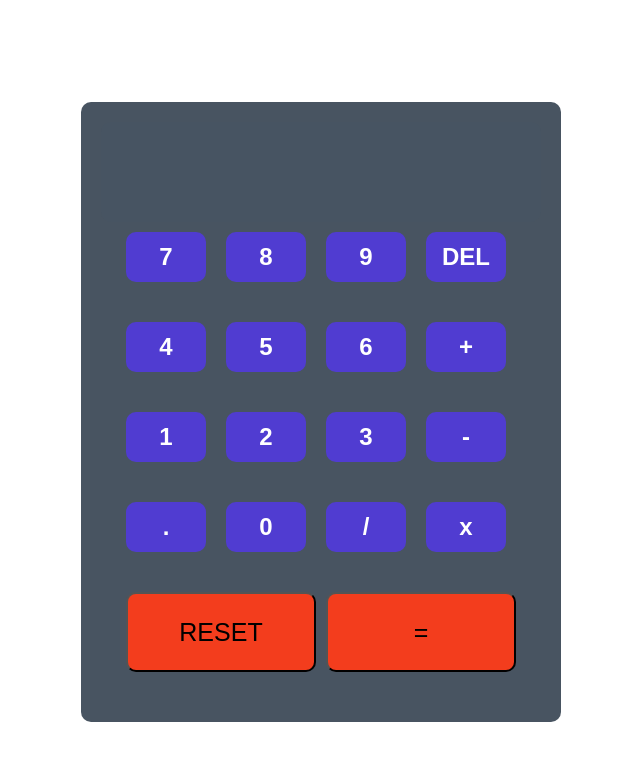
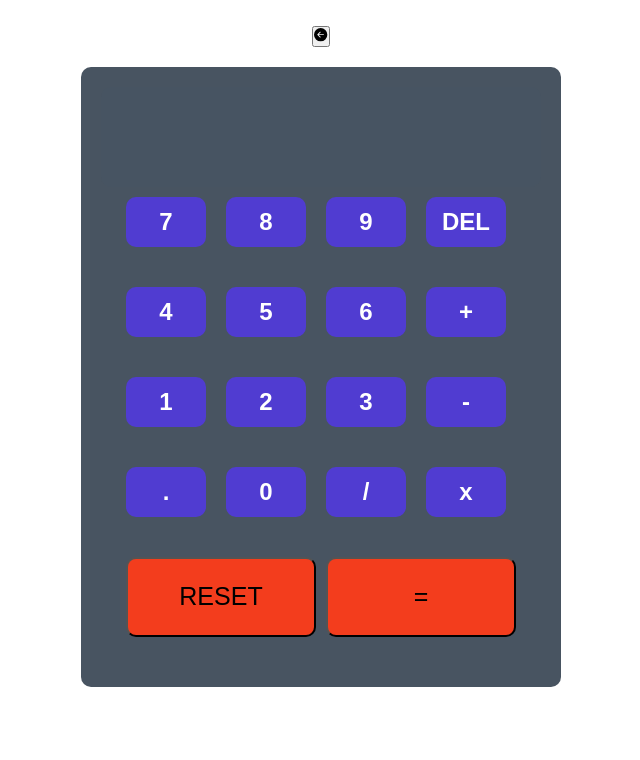
Before and after one commit to jyotirmoy-sinhababu/react-calculator, a React (Create React App) app: page / in a window 1280 px wide. Shown: the top 760 px of the page, without its empty margins (319-959 px from the left). Built offline with nearby package versions, Linux system fonts and the light colour scheme.

Commit message:
toggleBtn comp created

```diff
--- a/package.json
+++ b/package.json
@@ -8,6 +8,7 @@
     "@testing-library/user-event": "^13.5.0",
     "react": "^18.2.0",
     "react-dom": "^18.2.0",
+    "react-icons": "^4.10.1",
     "react-scripts": "5.0.1",
     "web-vitals": "^2.1.4"
   },
--- /dev/null
+++ b/src/components/toggleBtn/ToggleBtn.jsx
@@ -0,0 +1,17 @@
+import React, { useContext } from 'react';
+import { globalContext } from '../../dataContext/DataProvider';
+
+import { BsArrowLeftCircleFill, BsArrowRightCircleFill } from 'react-icons/bs';
+
+const ToggleBtn = () => {
+  const { isActive, setIsActive } = useContext(globalContext);
+  return (
+    <div>
+      <button>
+        {!isActive ? <BsArrowLeftCircleFill /> : <BsArrowRightCircleFill />}
+      </button>
+    </div>
+  );
+};
+
+export default ToggleBtn;
--- a/src/dataContext/DataProvider.jsx
+++ b/src/dataContext/DataProvider.jsx
@@ -4,6 +4,8 @@ import { createContext } from 'react';
 export const globalContext = createContext();
 
 const DataProvider = ({ children }) => {
+  const [isActive, setIsActive] = useState(false);
+
   const [cal, setCal] = useState({
     numOne: '',
     numTwo: '',
@@ -73,8 +75,10 @@ const DataProvider = ({ children }) => {
         evaluteFunction,
         detectSign,
         resetFunction,
+        cancelBtn,
+        setIsActive,
         cal,
-        cancelBtn,
+        isActive,
       }}
     >
       {children}
--- a/src/wrapper/Wrapper.jsx
+++ b/src/wrapper/Wrapper.jsx
@@ -1,13 +1,14 @@
 import React from 'react';
 import BtnWrapper from '../components/btnWrapper/BtnWrapper';
 import Screen from '../components/screen/Screen';
+import ToggleBtn from '../components/toggleBtn/ToggleBtn';
 
 import './wrapperStyle.css';
 
 const Wrapper = () => {
   return (
     <div className='wrapper-box'>
-      {' '}
+      <ToggleBtn />
       <div className='wrapper'>
         <Screen />
         <BtnWrapper />
--- a/src/wrapper/wrapperStyle.css
+++ b/src/wrapper/wrapperStyle.css
@@ -9,6 +9,8 @@
 .wrapper-box {
   display: flex;
   justify-content: center;
+  flex-direction: column;
+  gap: 20px;
   align-items: center;
-  padding-top: 8%;
+  padding-top: 2%;
 }
```
Also changed, not shown: 1 other file (tests, documents, lock files or other folders).
